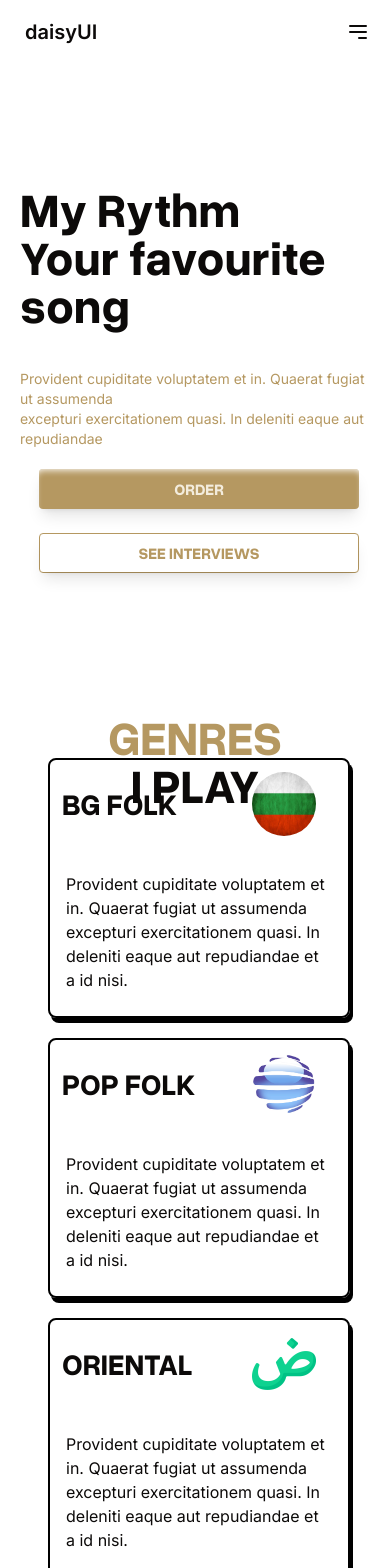
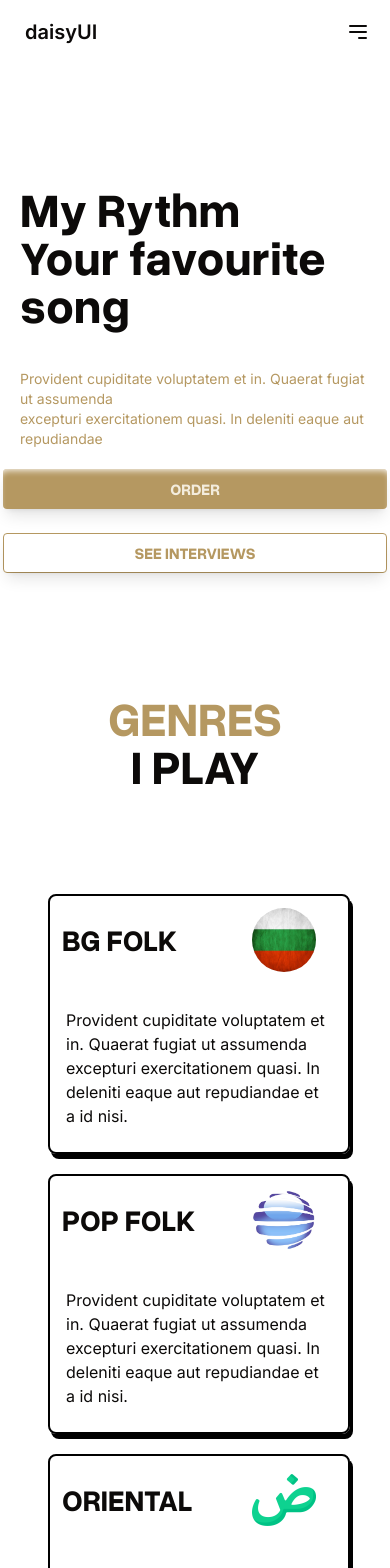
Before and after one commit to ipstoyanov20/drum, a Next.js app: page / in a window 390 px wide. Shown: the top 1568 px of the page. Built offline with nearby package versions, Linux system fonts and the light colour scheme.

Commit message:
Fix small phones

```diff
--- a/app/page.tsx
+++ b/app/page.tsx
@@ -98,10 +98,10 @@ export default function Home() {
 							excepturi exercitationem quasi. In deleniti eaque aut repudiandae
 						</p>
 						<div className="grid grid-col-1 grid-rows-2 sm:grid-cols-2 gap-0">
-							<button className="ml-0 relative after:content-[''] after:top-0 after:left-0 after:absolute after:w-full after:h-full after:shadow-lg w-96 sm:w-36 from-ex:max-to-ex:ml-2 from-ex:max-to-ex:w-80 h-10 shadow-inner-top grid place-content-center shadow-white rounded-sm px-4 py-3 mb-0 sm:m-3 bg-[#B59861] text-[#f3ecdd] font-bold font-grotesk ">
+							<button className="ml-0 relative after:content-[''] after:top-0 after:left-0 after:absolute after:w-full after:h-full after:shadow-lg w-96 sm:w-36  h-10 shadow-inner-top grid place-content-center shadow-white rounded-sm px-4 py-3 mb-0 sm:m-3 bg-[#B59861] text-[#f3ecdd] font-bold font-grotesk ">
 								ORDER
 							</button>
-							<button className="ml-0 whitespace-nowrap  relative after:content-[''] after:top-0 after:left-0 after:absolute after:w-full after:h-full after:shadow-lg w-96 from-ex:max-to-ex:ml-2 from-ex:max-to-ex:w-80 sm:w-36 h-10 shadow-inner-top grid place-content-center shadow-white border border-[#B59861] rounded-sm px-4 py-3 mt-3 sm:m-3 bg-transparent text-[#B59861] font-bold font-grotesk ">
+							<button className="ml-0 whitespace-nowrap  relative after:content-[''] after:top-0 after:left-0 after:absolute after:w-full after:h-full after:shadow-lg w-96  sm:w-36 h-10 shadow-inner-top grid place-content-center shadow-white border border-[#B59861] rounded-sm px-4 py-3 mt-3 sm:m-3 bg-transparent text-[#B59861] font-bold font-grotesk ">
 								SEE INTERVIEWS
 							</button>
 						</div>
@@ -110,11 +110,11 @@ export default function Home() {
 			</div>
 
 			<div className="hero bg-background min-h-screen">
-				<div className="w-screen h-screen px-10 py-0 flex-col lg:flex-row mt-[-40%] sm:mt-0">
+				<div className="w-screen h-screen px-10 py-0 flex-col lg:flex-row mt-[-50%] sm:mt-0">
 					<h1 className="font-grotesk font-bold from-ex:max-to-ex:text-5xl text-7xl sm:text-9xl text-center">
 						<span className="text-[#B59861] m-0">GENRES</span> <br /> I PLAY
 					</h1>
-					<section className="from-ex:max-to-ex:mt-[-150%]  mt-[-60%] sm:mt-0 grid place-items-center place-content-center md:max-lg:grid-cols-2 grid-cols-1 sm:grid-cols-6 gap-3 gap-y-5 ml-2 sm:-ml-4 translate-y-[30%]">
+					<section className="from-ex:max-to-ex:mt-[-100%] mt-[-90%] sm:mt-0 grid place-items-center place-content-center md:max-lg:grid-cols-2 grid-cols-1 sm:grid-cols-6 gap-3 gap-y-5 ml-2 sm:-ml-4 translate-y-[30%]">
 						<div className="shadow-bottom col-span-2 shadow-black border-2 border-black rounded-lg">
 							<h1 className="md-max-lg:text-xl text-3xl sm:text-5xl font-bold font-grotesk text-left p-3 flex flex-row justify-between items-center">
 								BG FOLK
@@ -182,7 +182,7 @@ export default function Home() {
 				</div>
 			</div>
 
-			<div className="w-screen h-screen p-10 from-ex:max-to-ex:mt-[250%] mt-[140%] sm:mt-0 sm:mb-[40%]">
+			<div className="w-screen h-screen p-10 from-ex:max-to-ex:mt-[160%] mt-[130%] sm:mt-0 from-ex:max-to-ex:mb-[20%] sm:mb-[50%]">
 				<h1 className="font-grotesk font-bold from-ex:max-to-ex:text-5xl text-7xl mb-5 sm:text-9xl text-center">
 					HOW IT <br /> WORKS?
 				</h1>
@@ -190,15 +190,15 @@ export default function Home() {
 					<ul className="grid place-items-center place-content-center relative grid-cols-2 gap-x-48">
 						<img
 							src={blobImg.src}
-							className="absolute from-ex:max-to-ex:translate-x-[-40%] from-ex:max-to-ex:translate-y-[-120%] translate-x-[-40%] translate-y-[-50%] sm:translate-x-[-130%] sm:translate-y-[-70%] scale-50"
+							className="absolute from-ex:max-to-ex:translate-x-[-40%] from-ex:max-to-ex:translate-y-[-100%] translate-x-[-40%] translate-y-[-50%] sm:translate-x-[-130%] sm:translate-y-[-70%] scale-50"
 							alt=""
 						/>
 						<img
 							src={blobImg.src}
-							className="absolute from-ex:max-to-ex:translate-x-[50%] from-ex:max-to-ex:translate-y-[-20%] translate-x-[40%] translate-y-[-160%] sm:translate-x-[-20%] sm:translate-y-[70%] scale-50"
+							className="absolute from-ex:max-to-ex:translate-x-[40%] from-ex:max-to-ex:translate-y-[-20%] translate-x-[40%] translate-y-[-160%] sm:translate-x-[-20%] sm:translate-y-[70%] scale-50"
 							alt=""
 						/>
-						<div className="ml-[350%] mt-[-600%] from-ex:max-to-ex:ml-[600%] from-ex:max-to-ex:mt-[-600%]  from-ex:max-to-ex:scale-[40%] sm:ml-0 sm:mt-0 scale-50 sm:scale-100 z-0 shadow-bottom w-[600px] h-[500px] relative rounded-t-[5%] rounded-b-[5%] border-2 overflow-hidden border-black ">
+						<div className="ml-[350%] mt-[-600%] from-ex:max-to-ex:ml-[400%] from-ex:max-to-ex:mt-[-400%]  from-ex:max-to-ex:scale-[40%] sm:ml-0 sm:mt-0 scale-50 sm:scale-100 z-0 shadow-bottom w-[600px] h-[500px] relative rounded-t-[5%] rounded-b-[5%] border-2 overflow-hidden border-black ">
 							<span
 								style={{
 									transform: `translateX(${positionLeft}%)`,
@@ -221,7 +221,7 @@ export default function Home() {
 								))}
 							</span>
 						</div>
-						<div className="grid grid-cols-2 grid-rows-2 sm:grid-rows-4 sm:grid-cols-1 ml-[-450%] from-ex:max-to-ex:ml-[-750%] sm:ml-0 from-ex:max-to-ex:translate-y-[30%]  translate-y-[25%] sm:translate-y-0 from-ex:max-to-ex:scale-[50%] scale-[60%] sm:scale-100 gap-x-48 sm:gap-x-0">
+						<div className="grid grid-cols-2 grid-rows-2 sm:grid-rows-4 sm:grid-cols-1 ml-[-450%] from-ex:max-to-ex:gap-x-60 from-ex:max-to-ex:ml-[-550%] sm:ml-0 from-ex:max-to-ex:translate-y-[40%]  translate-y-[25%] sm:translate-y-0 scale-[60%] sm:scale-100 gap-x-48 sm:gap-x-0">
 							{items.map((item, index) => (
 								<li
 									key={item.id}
```
